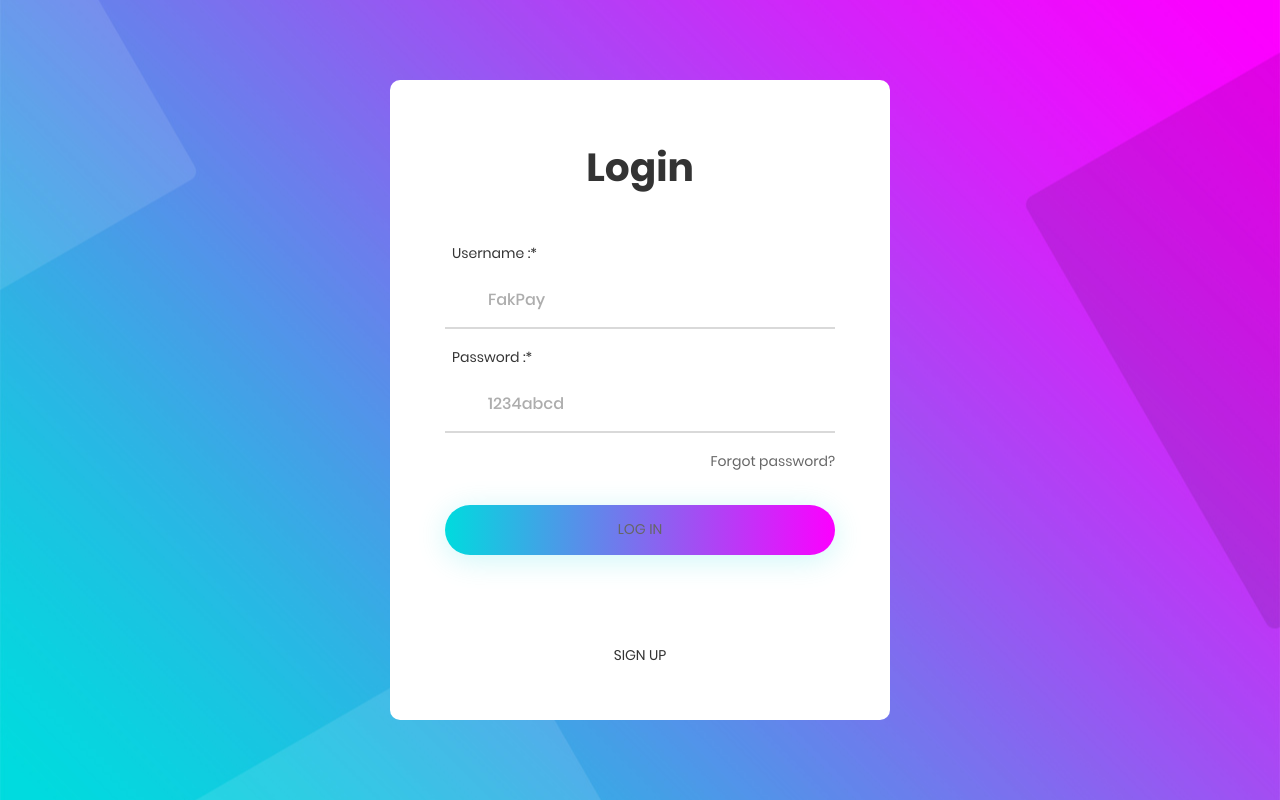
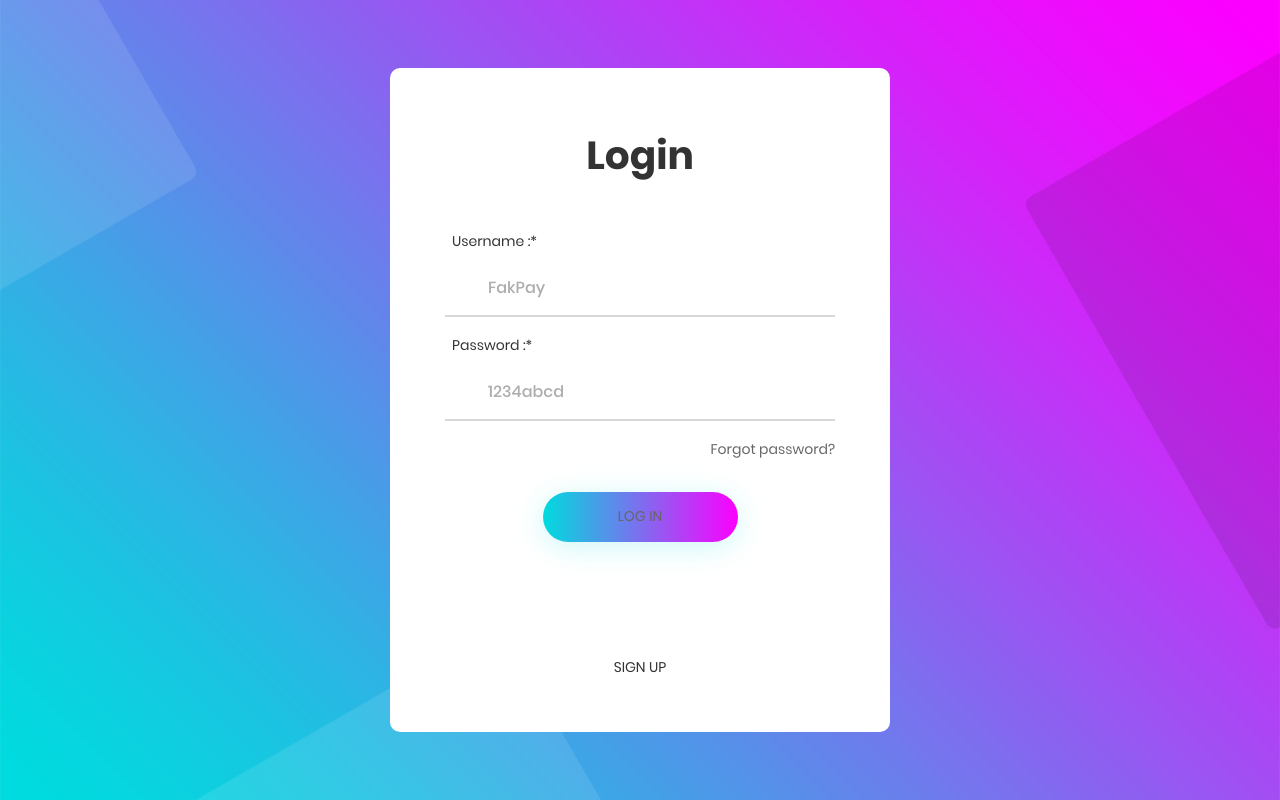
Before and after one commit to bestnacufzxzx/HCI, a CodeIgniter app: page /database/index.php/login/index in a window 1280 px wide. Shown: the part 69-869 px from the top of the page. Run offline with CodeIgniter, Linux system fonts and the light colour scheme; some libraries are stand-ins or nearby versions.

Commit message:
d-index log button main log

```diff
--- a/application/views/home_menu/login/login.php
+++ b/application/views/home_menu/login/login.php
@@ -20,11 +20,14 @@
 						</a>
 						</div>
 
-						<div class="container-login100-form-btn">
-						<div class="wrap-login100-form-btn">
-							<div class="login100-form-bgbtn"></div>
-							<button onclick="checklogin()" type="insert" class="login100-form-btn"><a href="home">Log in</button>
+						<div class="container-login100-form-btn-log">
+						<div class="wrap-login100-form-btn-log">
+							<div class="login100-form-bgbtn-log"></div>
+							<button onclick="checklogin()" type="insert" class="login100-form-btn-log"><a href="home">Log in</button>
+							<!-- <p style="color: white; font-size:16px; font-family: Poppins-Medium;"> -->
 						</div>
+						</div>
+						<br>
 						<div class="flex-col-c p-t-90">
 						<a href="register" class="txt2">
 							Sign Up
--- a/public/css/main.css
+++ b/public/css/main.css
@@ -372,6 +372,77 @@ iframe {
   left: 0;
 }
 
+
+/*------------------------------------------------------------------
+[ Button ]*/
+.container-login100-form-btn-log {
+  display: -webkit-box;
+  display: -webkit-flex;
+  display: -moz-box;
+  display: -ms-flexbox;
+  display: flex;
+  flex-wrap: wrap;
+  justify-content: center;
+}
+
+.wrap-login100-form-btn-log {
+  width: 50%;
+  display: block;
+  position: relative;
+  z-index: 1;
+  border-radius: 25px;
+  overflow: hidden;
+  margin: 0 auto;
+
+  box-shadow: 0 5px 30px 0px rgba(3, 216, 222, 0.2);
+  -moz-box-shadow: 0 5px 30px 0px rgba(3, 216, 222, 0.2);
+  -webkit-box-shadow: 0 5px 30px 0px rgba(3, 216, 222, 0.2);
+  -o-box-shadow: 0 5px 30px 0px rgba(3, 216, 222, 0.2);
+  -ms-box-shadow: 0 5px 30px 0px rgba(3, 216, 222, 0.2);
+}
+
+.login100-form-bgbtn-log {
+  position: absolute;
+  z-index: -1;
+  width: 300%;
+  height: 100%;
+  background: #a64bf4;
+  background: -webkit-linear-gradient(right, #00dbde, #fc00ff, #00dbde, #fc00ff);
+  background: -o-linear-gradient(right, #00dbde, #fc00ff, #00dbde, #fc00ff);
+  background: -moz-linear-gradient(right, #00dbde, #fc00ff, #00dbde, #fc00ff);
+  background: linear-gradient(right, #00dbde, #fc00ff, #00dbde, #fc00ff);
+  top: 0;
+  left: -100%;
+
+  -webkit-transition: all 0.4s;
+  -o-transition: all 0.4s;
+  -moz-transition: all 0.4s;
+  transition: all 0.4s;
+}
+
+.login100-form-btn-log {
+  font-family: Poppins-Medium;
+  font-size: 16px;
+  color: #fff;
+  line-height: 1.2;
+  text-transform: uppercase;
+
+  display: -webkit-box;
+  display: -webkit-flex;
+  display: -moz-box;
+  display: -ms-flexbox;
+  display: flex;
+  justify-content: center;
+  align-items: center;
+  padding: 0 20px;
+  width: 100%;
+  height: 50px;
+}
+
+.wrap-login100-form-btn-log:hover .login100-form-bgbtn-log {
+  left: 0;
+}
+
 /*------------------------------------------------------------------
 [ Button-edit 50% ]*/
 .container-login100-form-btn-s {
```
Also changed, not shown: application/views/index.1.html (deleted, +0 -11 lines).
